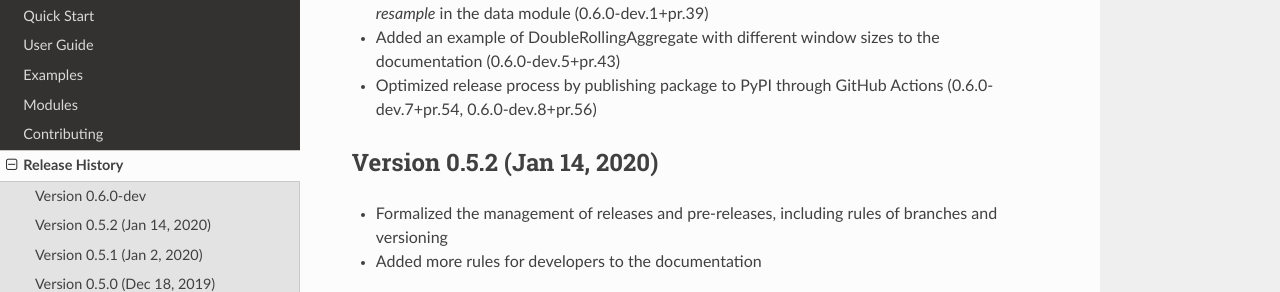
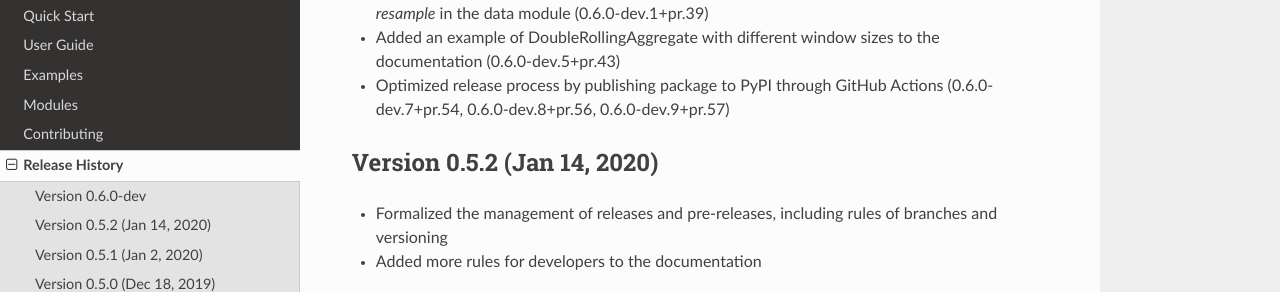
Before and after one commit to arundo/adtk, a Sphinx documentation site: the page built from docs/releasehistory.rst, in a window 1280 px wide and 900 px high. Shown: the part 238-530 px from the top of the window. Built offline with Sphinx 7.4.7 and the Read the Docs theme 2.0.0, drawn with Linux system fonts in a browser that asks for light colours; pages that are not in the unit, such as notebooks, are missing from menus.

Commit message:
Removed build meta from setup.cfg (#57)
* corrected workflow folder name

* updated version number

* removed build meta from version

* update version number

```diff
--- a/docs/conf.py
+++ b/docs/conf.py
@@ -66,7 +66,7 @@
 # The short X.Y version.
 version = "0.6"
 # The full version, including alpha/beta/rc tags.
-release = "0.6.0-dev.8+pr.56"
+release = "0.6.0-dev.9+pr.57"
 
 # The language for content autogenerated by Sphinx. Refer to documentation
 # for a list of supported languages.
--- a/docs/releasehistory.rst
+++ b/docs/releasehistory.rst
@@ -6,7 +6,7 @@
 ===================================
 - Support str and int as time delta for the input arguments in functions `expand_events` and `resample` in the data module (0.6.0-dev.1+pr.39)
 - Added an example of DoubleRollingAggregate with different window sizes to the documentation (0.6.0-dev.5+pr.43)
-- Optimized release process by publishing package to PyPI through GitHub Actions (0.6.0-dev.7+pr.54, 0.6.0-dev.8+pr.56)
+- Optimized release process by publishing package to PyPI through GitHub Actions (0.6.0-dev.7+pr.54, 0.6.0-dev.8+pr.56, 0.6.0-dev.9+pr.57)
 
 Version 0.5.2 (Jan 14, 2020)
 ===================================
--- a/setup.cfg
+++ b/setup.cfg
@@ -1,6 +1,6 @@
 [metadata]
 name = adtk
-version = 0.6.0-dev.8+pr.56
+version = 0.6.0-dev.9
 author = Arundo Analytics, Inc.
 maintainer = Tailai Wen
 maintainer_email = tailai.wen@arundo.com
--- a/src/adtk/__init__.py
+++ b/src/adtk/__init__.py
@@ -20,4 +20,4 @@
 
 """
 
-__version__ = "0.6.0-dev.8+pr.56"
+__version__ = "0.6.0-dev.9+pr.57"
```
